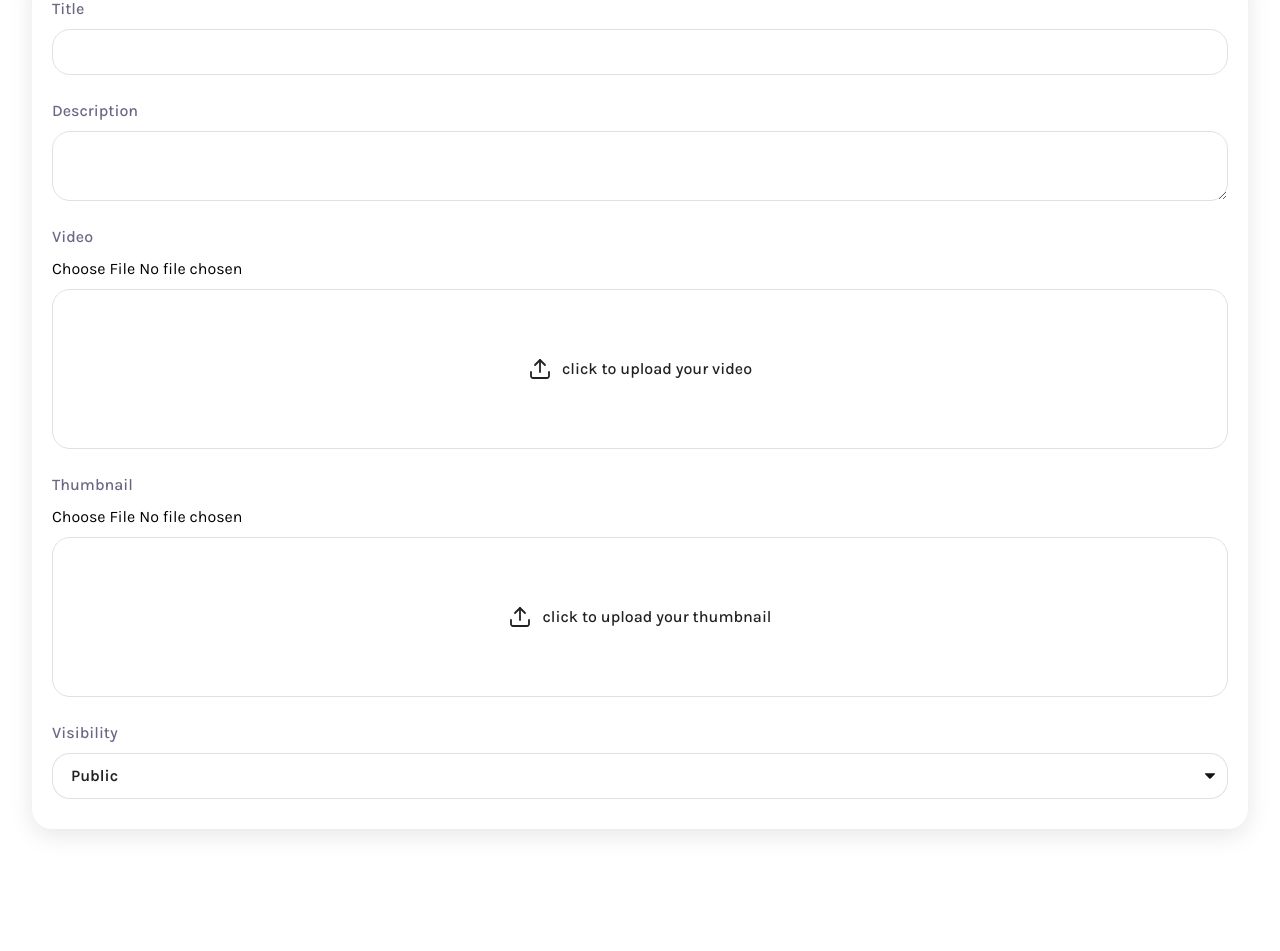
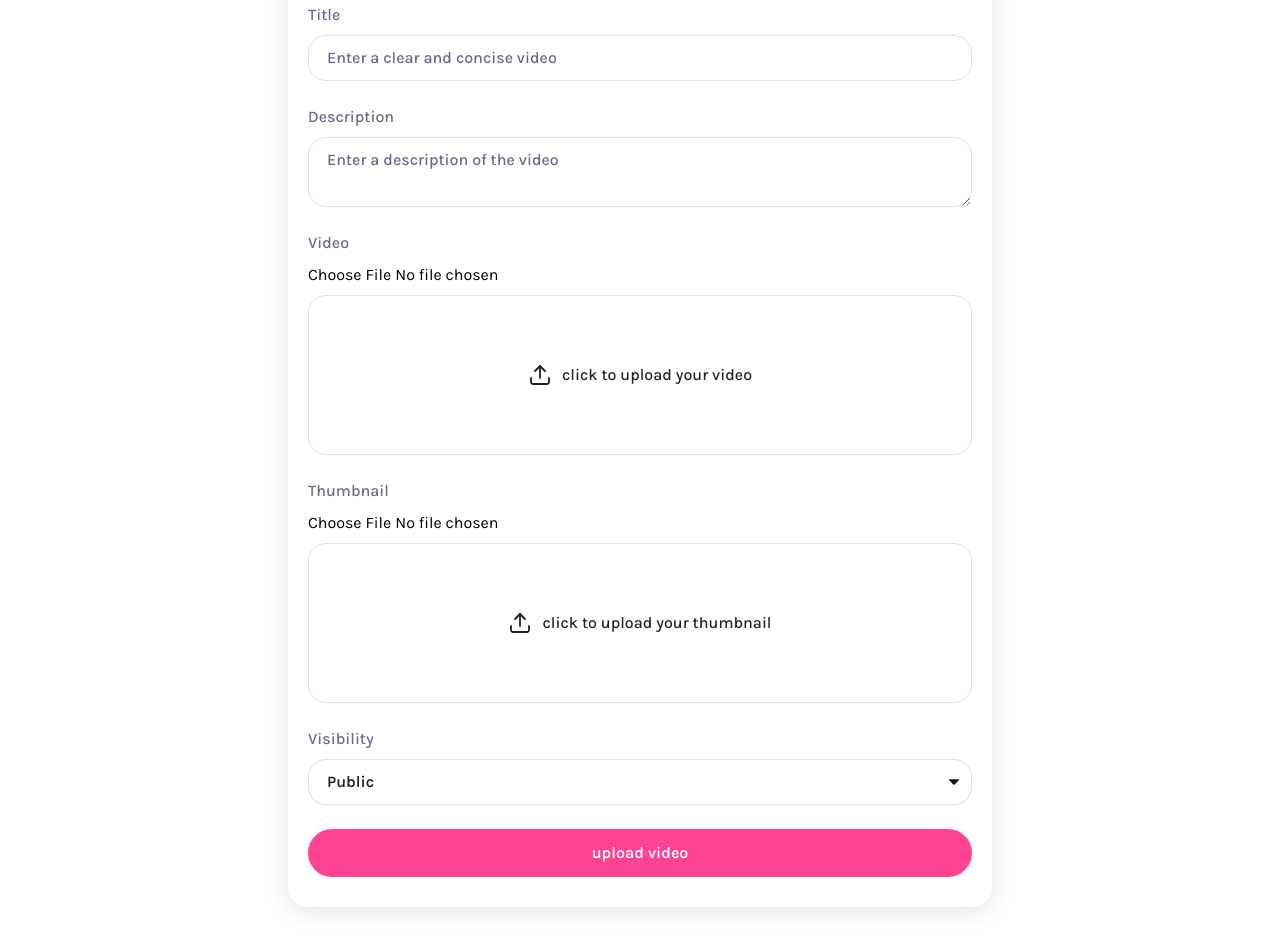
Before and after one commit to chanthecoder/Screen-recording-app-, a Next.js app: page /upload in a window 1280 px wide. Shown: the part 233-1184 px from the top of the page. Before the commit the page ends 1142 px from the top, so only its background shows below. Built offline with nearby package versions, Linux system fonts and the light colour scheme.

Commit message:
Completed the frontend UI interactions of the upload page, user can preview videos

```diff
--- a/app/(root)/upload/page.tsx
+++ b/app/(root)/upload/page.tsx
@@ -2,18 +2,24 @@
 
 import FormField from "@/components/FormField"
 import FileInput from "@/components/FileInput"
-import { ChangeEvent, useState } from "react"
+import { ChangeEvent, FormEvent, useState } from "react"
+import { useFileInput } from "@/libs/hooks/useFileInput"
+import { MAX_THUMBNAIL_SIZE, MAX_VIDEO_SIZE } from "@/constants"
 
 
 const page = () => {
+    const[isSubmitting,setisSubmitting]= useState(false)
+
     const [FormData,setFormData]= useState({
         title: "",
         visibility: "public",
         description: "",
     })
-    const video = {}
-    const thumbnail={}
-    const [error,setError] = useState(null)
+
+    const video = useFileInput(MAX_VIDEO_SIZE)
+    const thumbnail= useFileInput(MAX_THUMBNAIL_SIZE)
+    const [error,setError] = useState('')
+
     const handleInputChange= (e:ChangeEvent<HTMLInputElement | HTMLSelectElement | HTMLTextAreaElement>)=>{
         // we first get what is currently in the field
         // we get the name and the current value typed into that specific field
@@ -21,11 +27,31 @@ const page = () => {
         const {name,value} = e.target
         setFormData((prevState)=>({...prevState, [name]:value}))
     }
+
+    const handleSubmitForm = (e:FormEvent)=>{
+        e.preventDefault();
+        setisSubmitting(true);
+
+        try{
+
+
+
+        }catch(error){
+
+        }finally{
+            setisSubmitting(false)
+        }
+        // we need to do a few things
+        // 1. we need to first get the form data which in this case is in the useFileInput, useFileOutput and form data
+        // 2. we need to validate all these data is actually aligned with the database schema that is being defined in the database , we are using postgress
+        // 3. we call out api enpoint that handles the uploadn
+
+    }
     return (
-        <div className="wrapper page">
+        <div className="wrapper-md upload-page">
             <h1>Upload a Video</h1>
             {error && <div className="error-field">{error}</div>}
-            <form className="rounded-20 shadow-10 gap-6 w-full flex flex-col px-5 py-7.5">
+            <form className="rounded-20 shadow-10 gap-6 w-full flex flex-col px-5 py-7.5" onSubmit={handleSubmitForm}>
                 <FormField
                     id ="title"
                     label ="Title"
@@ -41,8 +67,8 @@ const page = () => {
                     onChange={handleInputChange}
                     placeholder="Enter a description of the video"
                 />
-                <FileInput id="video" label="Video" accept="video/*" file={video.file} previewUrl={video.previewUrl} inputRef={video.inputRef} onChange={video.onChange} onReset={video.onReset} type="video" />
-                <FileInput id="thumbnail" label="Thumbnail" accept="image/*" file={thumbnail.file} previewUrl={thumbnail.previewUrl} inputRef={thumbnail.inputRef} onChange={thumbnail.onChange} onReset={thumbnail.onReset} type="image" />
+                <FileInput id="video" label="Video" accept="video/*" file={video.file} previewUrl={video.previewUrl} inputRef={video.inputRef} onChange={video.handleFileChange} onReset={video.resetFile} type="video" />
+                <FileInput id="thumbnail" label="Thumbnail" accept="image/*" file={thumbnail.file} previewUrl={thumbnail.previewUrl} inputRef={thumbnail.inputRef} onChange={thumbnail.handleFileChange} onReset={thumbnail.resetFile} type="image" />
                 <FormField
                     id ="visibility"
                     label ="Visibility"
@@ -52,6 +78,10 @@ const page = () => {
                     onChange={handleInputChange}
                     placeholder="Enter a description of the video"
                 />
+
+                <button type="submit" disabled={isSubmitting} className="submit-button" >
+                    {isSubmitting?"uploading...":"upload video"}
+                </button>
             </form>
         </div>
     )
--- a/components/FormField.tsx
+++ b/components/FormField.tsx
@@ -1,24 +1,36 @@
-import React from 'react'
+
 
 const FormField = ({id,label,value,type="text",onChange,as="input",placeholder,options=[]}:FormFieldProps) => {
-  const InputToRender= ({type}: {type:string})=>{
-    // below is choosing what to render base on the type of tag that the element is
-    if (type=== "textarea"){
-      return <textarea id={id} name={id} value={value} onChange={onChange} />
-    }else if (type==="select"){
-      return <select id={id} name={id} value={value} onChange={onChange} >
-        {options.map((option)=>(
-          <option key={option.label} value={option.value}>{option.label}</option>
-        ))}
-        </select>
-    } else{
-      return <input id={id} name={id} value={value} onChange={onChange} />
-    }
-  }
+
   return (
     <div className="form-field">
       <label htmlFor={id}>{label} </label>
-      <InputToRender type={as}/>
+      {as === "textarea" ? (
+      <textarea
+        id={id}
+        name={id}
+        value={value}
+        onChange={onChange}
+        placeholder={placeholder}
+      />
+    ) : as === "select" ? (
+      <select id={id} name={id} value={value} onChange={onChange}>
+        {options.map((option) => (
+          <option key={option.value} value={option.value}>
+            {option.label}
+          </option>
+        ))}
+      </select>
+    ) : (
+      <input
+        type={type}
+        id={id}
+        name={id}
+        value={value}
+        onChange={onChange}
+        placeholder={placeholder}
+      />
+    )}
     </div>
   )
 }
--- a/libs/hooks/useFileInput.ts
+++ b/libs/hooks/useFileInput.ts
@@ -11,6 +11,11 @@ export const useFileInput = (maxSize:number) => {
     const [previewUrl,setPreviewUrl] = useState<string | null>('')
     const [duration,setDuration] = useState<number | null>(0)
     const inputRef = useRef<HTMLInputElement>(null)
+
+    // useRef does not cause a component to rerender when there is a change in the componenet
+    // when we put inside an input tag ref = useRef , we can access the dom of the input tag directly and manipulate it
+
+
 
     const handleFileChange = (e: ChangeEvent<HTMLInputElement>) => {
         if(e.target.files?.[0]){
@@ -51,9 +56,19 @@ export const useFileInput = (maxSize:number) => {
     // first check whether there is currently a file being selected if there is set it back to null
     // also we clear out the preview url to free up memory to avoid memory leaks
     const resetFile= ()=>{
-        if(previewUrl) URL.revokeObjectURL(previewUrl)
+        // if we were to reset the file , 1. we need to make sure we clear the pointer that is pointing to the local url in our file space
+        if(previewUrl) URL.revokeObjectURL(previewUrl);
+        setFile(null)
+        setDuration(0)
+        setPreviewUrl(null)
+
+        if (inputRef.current) inputRef.current.value=""
+
+
 
     }
 
+    return {file,previewUrl,duration,inputRef,handleFileChange,resetFile}
+
 
 }
--- /dev/null
+++ b/libs/schemas/uplaodFile.ts
@@ -0,0 +1,5 @@
+import z from 'zod'
+
+// purpose of this file is to define the shapes and rule for the API and formdata when submitting to the database
+// this acts as a source of truth when trying to update the database schema so that only one change is needed to share across frontend and backend
+// it is a validation schema
```
